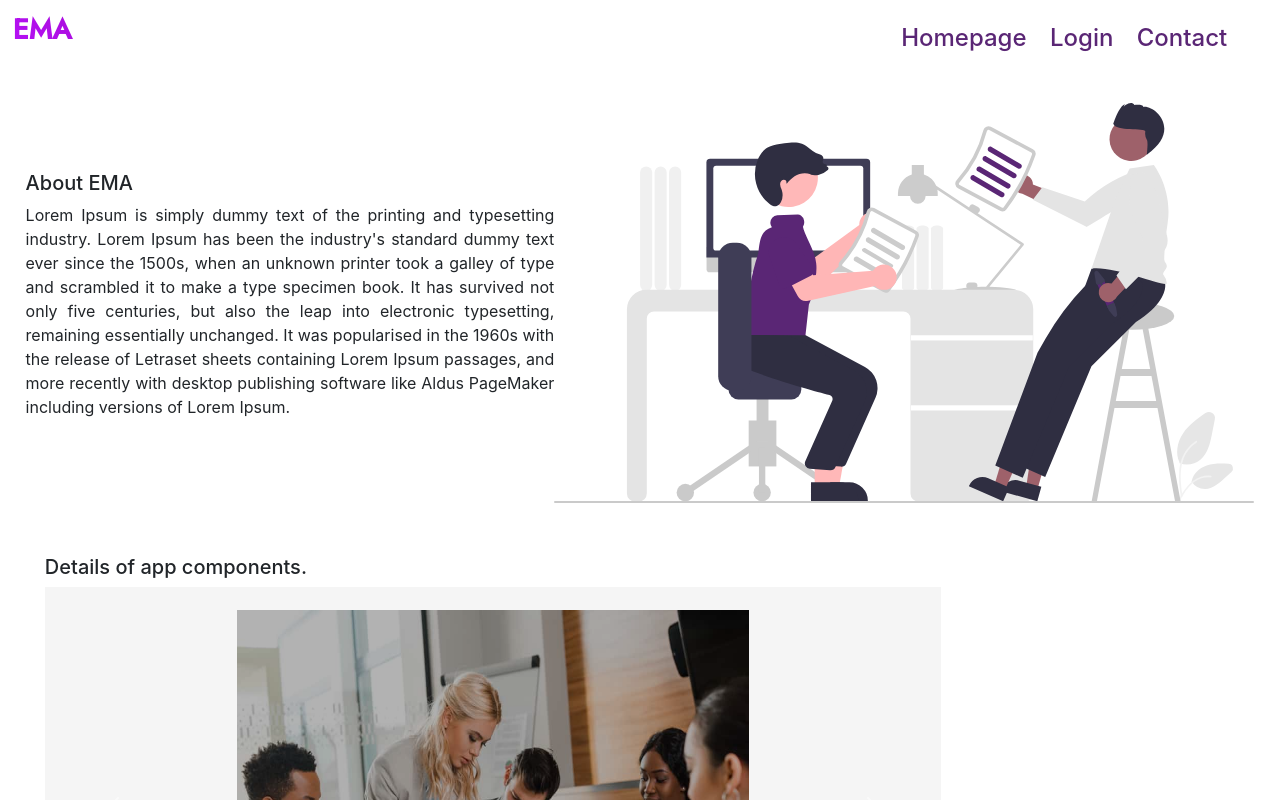
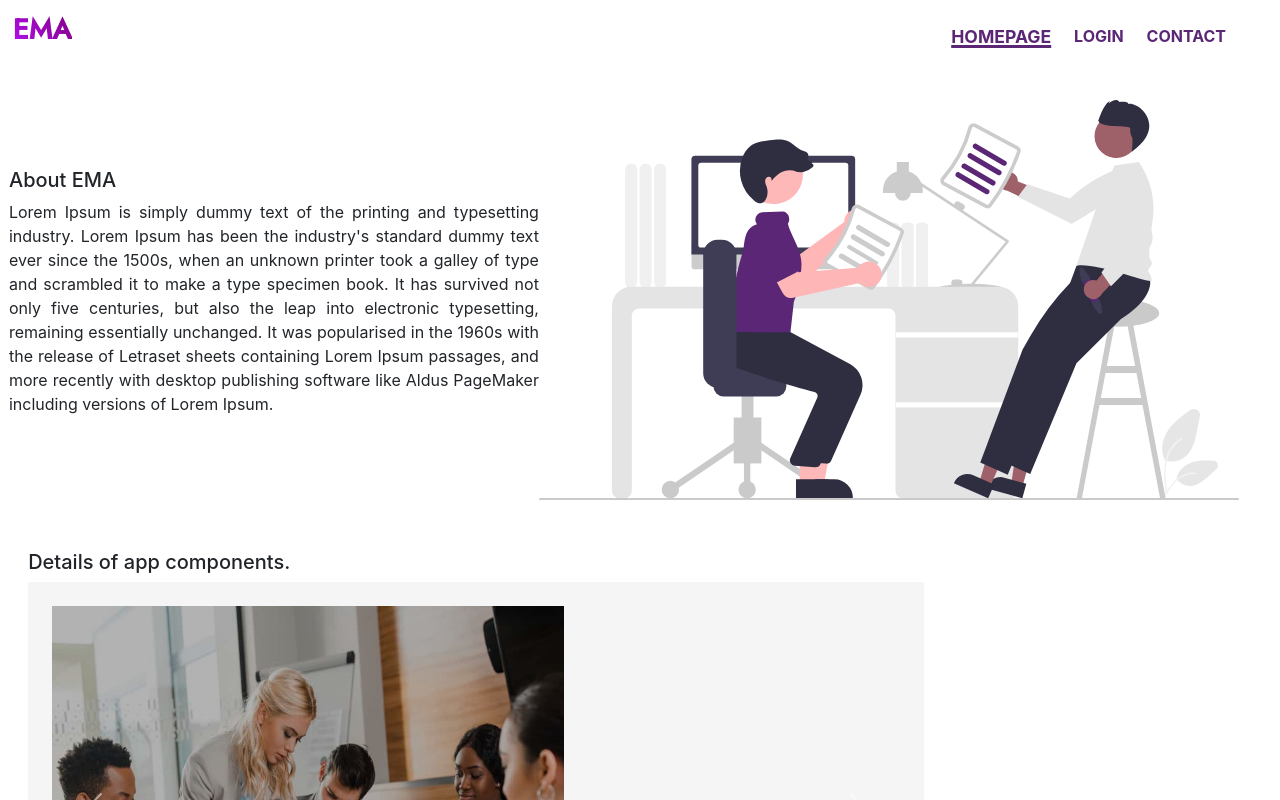
Before and after one commit to hash-insert/checkpoint-employee-management-app-bigapple, a React (Create React App) app in the folder client/: page / in a window 1280 px wide. Shown: the top 800 px of the page. Built offline with nearby package versions, Linux system fonts and the light colour scheme.

Commit message:
added homepage and calendar

```diff
--- a/client/src/App.js
+++ b/client/src/App.js
@@ -1,17 +1,23 @@
 import Navbar from './components/Navbar';
-import {Routes,Route} from "react-router-dom"
+import { Routes, Route } from "react-router-dom"
 import ProfilePage from './pages/profile';
 import './App.css';
 import { HomePage } from './pages/HomePage';
+import LargeCalendar from './pages/CalenderPage';
+import { AppProvider } from './AppProvider/Appprovider';
 
 function App() {
   return (
-    <div className="App">
-      <Navbar />
-      <Routes>
-        <Route path='/' element={<HomePage />}></Route>
-        <Route path="/profile" element={<ProfilePage />} ></Route>
-      </Routes>
+    <div >
+      <AppProvider>
+        <Navbar />
+        <Routes >
+          <Route path='/' element={<HomePage />}></Route>
+          <Route path='/Calendar' element={<LargeCalendar />}></Route>
+          <Route path="/profile" element={<ProfilePage />} ></Route>
+        </Routes>
+      </AppProvider>
+
     </div>
   );
 }
--- /dev/null
+++ b/client/src/AppProvider/Appprovider.js
@@ -0,0 +1,16 @@
+import { createContext, useState } from 'react';
+
+const AppContext = createContext();
+
+const AppProvider = ({ children }) => {
+  const [homePage, setHomePage] = useState(false);
+  const [loginpage, setLoginPage] = useState(false);
+  const [contact, setContact] = useState(false);
+  return (
+    <AppContext.Provider value={{ homePage, setHomePage, loginpage, setLoginPage, contact, setContact }}>
+      {children}
+    </AppContext.Provider>
+  );
+};
+
+export { AppContext, AppProvider };
--- /dev/null
+++ b/client/src/Calender/Calender.css
@@ -0,0 +1,16 @@
+.fc .fc-col-header-cell-cushion {
+    display: inline-block;
+    color: #5a2675;
+  }
+.fc .fc-daygrid-day-number{
+    color: #bba8ff;
+}
+.fc .fc-toolbar-title{
+    color: #5a2675;
+}
+.fc .fc-button{
+    background-color: #5a2675 !important;
+}
+.fc .fc-daygrid{
+    color: #5a2675;
+}
--- /dev/null
+++ b/client/src/Calender/Calender.jsx
@@ -0,0 +1,26 @@
+import React from "react";
+import FullCalendar from "@fullcalendar/react";
+import dayGridPlugin from "@fullcalendar/daygrid";
+import interactionPlugin from "@fullcalendar/interaction"; // needed for dayClick
+import "./Calender.css";
+
+
+export default class Calendar extends React.Component {
+  calendarComponentRef = React.createRef();
+  render() {
+    return (
+      <div>
+        <div>
+          <FullCalendar
+            plugins={[dayGridPlugin, interactionPlugin]}
+            ref={this.calendarComponentRef}
+            dateClick={this.handleDateClick}
+          />
+        </div>
+      </div>
+    );
+  }
+  handleDateClick = (arg) => {
+    console.log(arg.dateStr);
+  };
+}
--- a/client/src/components/Navbar.jsx
+++ b/client/src/components/Navbar.jsx
@@ -1,14 +1,18 @@
 import React from 'react'
 import "../css/homepage.css";
+import { useNavigate,NavLink } from 'react-router-dom';
+import { AppContext } from '../AppProvider/Appprovider.js';
+function Navbar() {
+  // const navigate = useNavigate();
+  const { homePage, setHomePage, loginpage, setLoginPage, contact, setContact } = React.useContext(AppContext);
 
-function Navbar() {
   return (
     <nav className='NavBar'>
       <h3 className="empHeading">EMA</h3>
       <div className='nav123'>
-        <h4>Homepage</h4>
-        <h4>Login</h4>
-        <h4>Contact</h4>
+        <NavLink to='/' >HOMEPAGE</NavLink>
+        <NavLink to='/login'>LOGIN</NavLink>
+        <NavLink to='calendar'>CONTACT</NavLink>
     </div>
     </nav>
 
--- /dev/null
+++ b/client/src/css/Calenderpage.css
@@ -0,0 +1,20 @@
+*{
+    margin: 0;
+    padding: 0;
+}
+.timesheetroutes{
+    display: flex;
+    justify-content: center;
+}
+.timesheetroutes>*{
+    margin-left: 1%;
+    border-radius: 15px;
+    color: white;
+    padding: 5px;
+}
+.maincalender{
+    width: 80vw;
+    height: auto;
+    margin-left: 90px;
+    /* display: none; */
+}
--- a/client/src/css/homepage.css
+++ b/client/src/css/homepage.css
@@ -1,24 +1,21 @@
 @import url('https://fonts.googleapis.com/css2?family=Jost:wght@500&display=swap');
-.box-container{
-    /* margin-top: 5%; */
-    width: 100vw;
-    height: auto;
-    /* margin: 2%; */
-    padding: 2%;
-    /* box-shadow:rgba(50, 50, 93, 0.25) 0px 0px 15px -2px, rgba(0, 0, 0, 0.3) 0px 3px 7px -3px;
-    border-radius: 20px; */
-    display: flex;
-    justify-content: space-between;
-}
 *{
     margin: 0;
     padding: 0;
+    box-sizing: border-box;
+}
+.box-container{
+    width: 100vw;
+    height: auto;
+    padding: 2%;
+    display: flex;
+    justify-content: space-between;
 }
 .main{
     display: flex;
     flex-direction: column;
     align-items: center;
-    width: 100vw;
+    width: 97.5vw;
     height: fit-content;
 }
 
@@ -30,7 +27,6 @@
     width: 50%;
 }
 .svg-container{
-
     display: flex;
     flex-direction: column;
     flex-wrap: wrap;
@@ -48,8 +44,6 @@
   -webkit-background-clip: text;
   -webkit-text-fill-color: transparent;
   font-weight: 900;
-  width: 50vh;
-  /* -webkit-text-stroke: 0.3px black; */
 }
 .employeeSvg{
     height: 50vh;
@@ -57,7 +51,6 @@
 .carousel{
     width: 97vw;
     height: auto;
-    /* margin: 2%; */
     padding: 2%;
     display: flex;
     flex-direction: column;
@@ -97,7 +90,9 @@
     background-color: #9D72B3;
 }
 .SocialLinks{
-    margin: 2%;
+    display: flex;
+    justify-content: center;
+    gap: 2px;
 }
 .SocialLinks>*{
     color: white;
@@ -110,3 +105,14 @@
     color: #b711f9;
     background-color: aqua;
 }
+.active{
+    text-decoration-line: underline;
+    font-size: 1.1em;
+    font-weight: bolder;
+    text-decoration-thickness: 3px;
+}
+a{
+    text-decoration: none;
+    font-size: 1em;
+    font-weight: bolder
+}
--- /dev/null
+++ b/client/src/pages/CalenderPage.js
@@ -0,0 +1,23 @@
+import * as React from 'react';
+import "../css/Calenderpage.css";
+import Calendar from '../Calender/Calender.jsx';
+import { AppContext } from '../AppProvider/Appprovider';
+
+export default function CalenderPage() {
+    const { homePage, setHomePage, loginpage, setLoginPage, contact, setContact } = React.useContext(AppContext);
+
+
+    return (
+        <>
+            <h5>TimeSheets</h5>
+            <div className='timesheetroutes'>
+                <span style={{ backgroundColor: "lightgreen" }}>Approved</span>
+                <span style={{ backgroundColor: "#bba8ff" }}>Pending</span>
+                <span style={{ backgroundColor: "#f2666c" }}>Rejected</span>
+            </div>
+            <div className='maincalender'>
+                    <Calendar/>
+            </div>
+        </>
+    )
+}
--- a/client/src/pages/HomePage.jsx
+++ b/client/src/pages/HomePage.jsx
@@ -5,11 +5,13 @@ import working from "../svgs/working.svg"
 import {FaSquareTwitter,FaSquareGithub} from "react-icons/fa6";
 import {BsLinkedin} from "react-icons/bs";
 import {AiFillInstagram} from 'react-icons/ai'
-// import employeeSvg from "../svgs/employee.svg";
-// import workTime from "../svgs/workTime.svg"
-// import remotely from "../svgs/remotely.svg"
+import { AppContext } from "../AppProvider/Appprovider";
 
 export const HomePage = () => {
+  const { homePage, setHomePage, loginpage, setLoginPage, contact, setContact } = React.useContext(AppContext);
+  setHomePage(true);
+  setLoginPage(false);
+  setContact(false);
   return (
     <div className="main">
       <section className="box-container">
--- a/package.json
+++ /dev/null
@@ -1,5 +0,0 @@
-{
-  "dependencies": {
-    "react-icons": "^4.10.1"
-  }
-}
```
Also changed, not shown: client/package.json (+19 -0 lines), 2 other files (tests, documents, lock files or other folders).
